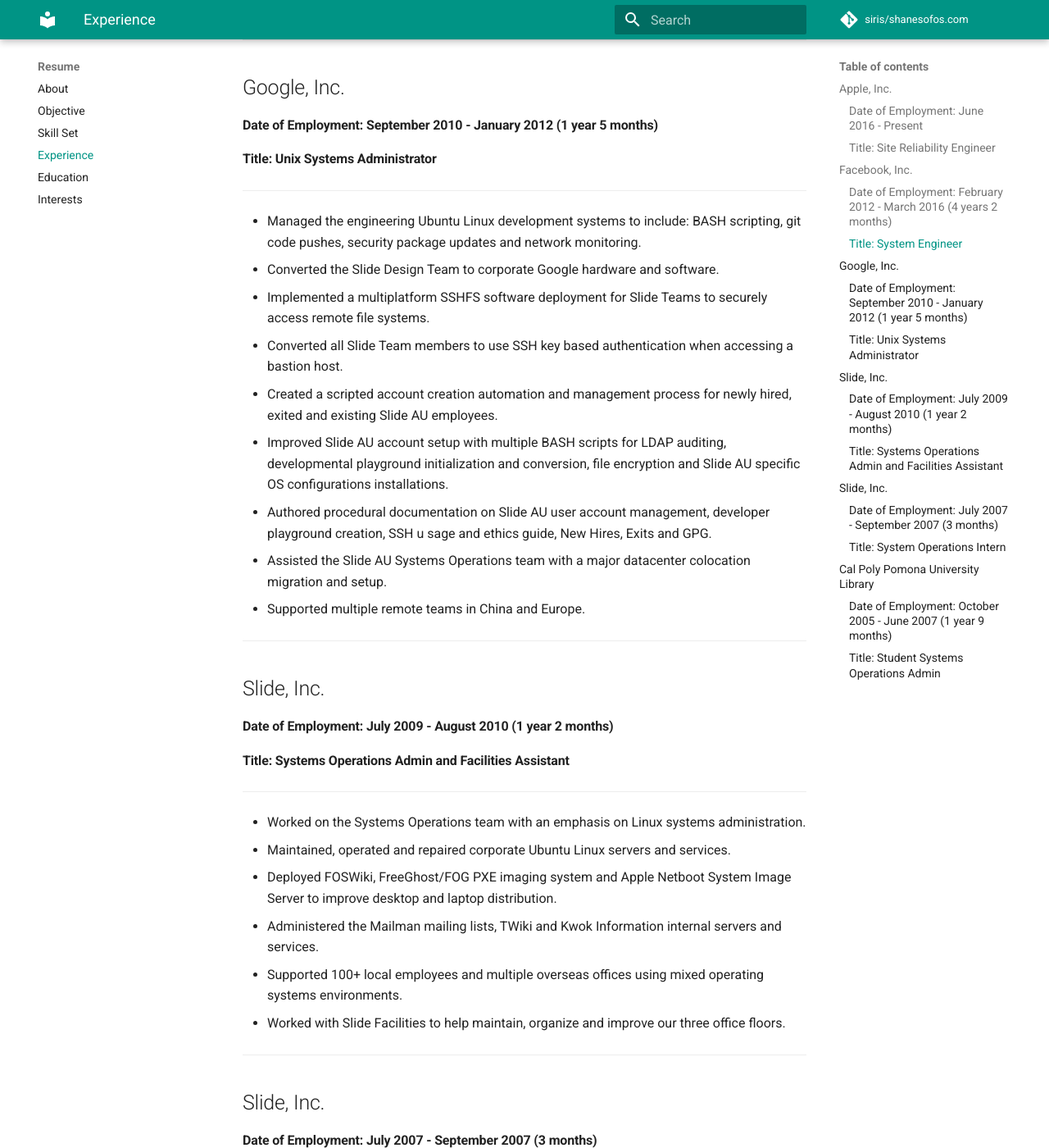
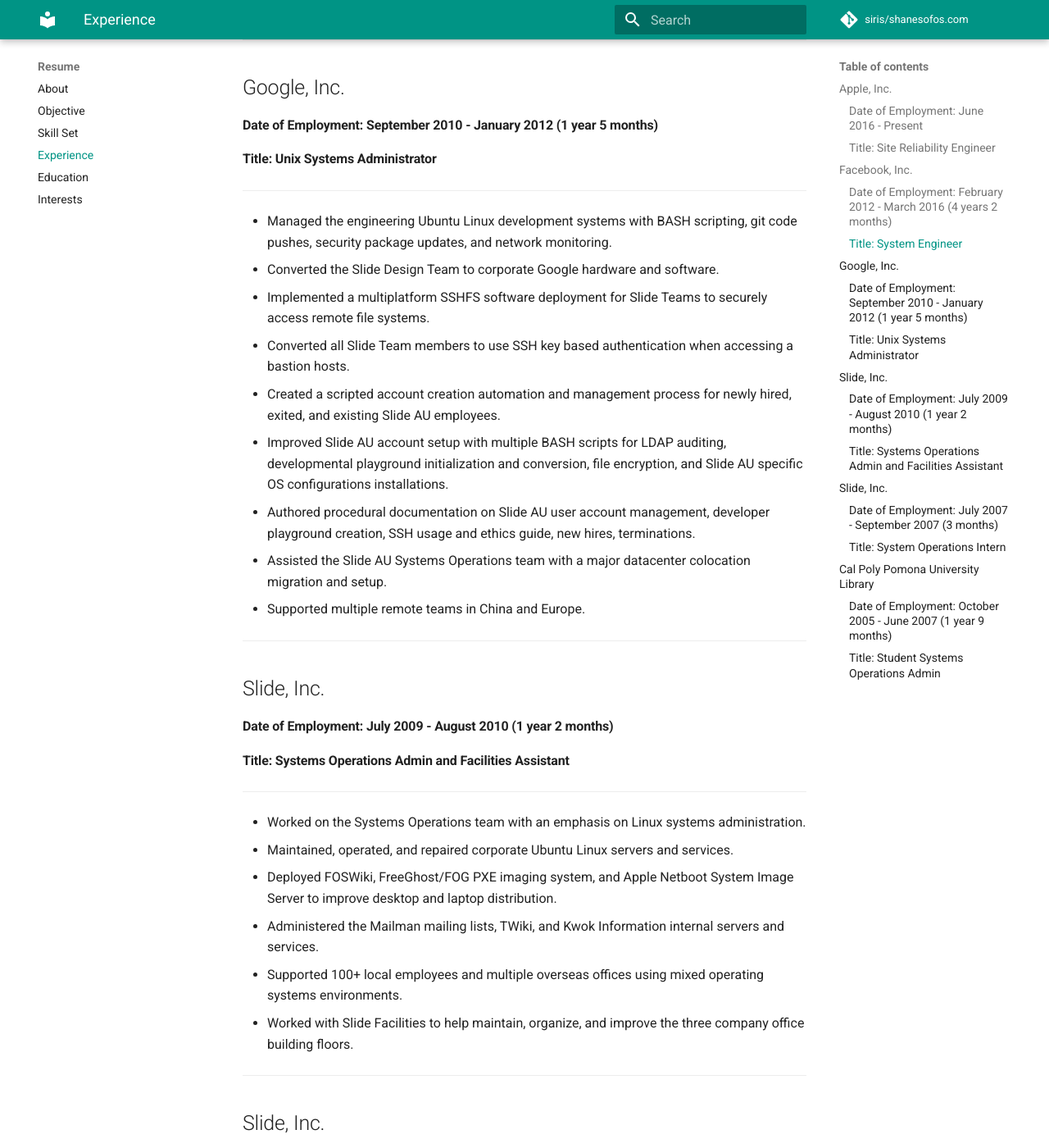
Before and after one commit to siris/shanesofos.com, an MkDocs documentation site: the page built from mkdocs/resume/experience.md, in a window 1280 px wide and 1400 px high, scrolled down 2704 px. Shown: the whole window at 82% size. Built offline with MkDocs 1.6.1 and Material for MkDocs 9.7.7, drawn with Linux system fonts in a browser that asks for light colours; comment, search, counter and statistics services are not loaded; old or Windows-style settings are respelled for this version of MkDocs; some of the changed text lies outside the part shown.

Commit message:
various mkdocs resume grammer fixes and updates

```diff
--- a/mkdocs/resume/experience.md
+++ b/mkdocs/resume/experience.md
@@ -67,13 +67,13 @@
 
 ---
 
-* Managed the engineering Ubuntu Linux development systems to include: BASH scripting, git code pushes, security package updates and network monitoring.
+* Managed the engineering Ubuntu Linux development systems with BASH scripting, git code pushes, security package updates, and network monitoring.
 * Converted the Slide Design Team to corporate Google hardware and software.
 * Implemented a multiplatform SSHFS software deployment for Slide Teams to securely access remote file systems.
-* Converted all Slide Team members to use SSH key based authentication when accessing a bastion host.
-* Created a scripted account creation automation and management process for newly hired, exited and existing Slide AU employees.
-* Improved Slide AU account setup with multiple BASH scripts for LDAP auditing, developmental playground initialization and conversion, file encryption and Slide AU specific OS configurations installations.
-* Authored procedural documentation on Slide AU user account management, developer playground creation, SSH u sage and ethics guide, New Hires, Exits and GPG.
+* Converted all Slide Team members to use SSH key based authentication when accessing a bastion hosts.
+* Created a scripted account creation automation and management process for newly hired, exited, and existing Slide AU employees.
+* Improved Slide AU account setup with multiple BASH scripts for LDAP auditing, developmental playground initialization and conversion, file encryption, and Slide AU specific OS configurations installations.
+* Authored procedural documentation on Slide AU user account management, developer playground creation, SSH usage and ethics guide, new hires, terminations.
 * Assisted the Slide AU Systems Operations team with a major datacenter colocation migration and setup.
 * Supported multiple remote teams in China and Europe.
 
@@ -88,11 +88,11 @@
 ---
 
 * Worked on the Systems Operations team with an emphasis on Linux systems administration.
-* Maintained, operated and repaired corporate Ubuntu Linux servers and services.
-* Deployed FOSWiki, FreeGhost/FOG PXE imaging system and Apple Netboot System Image Server to improve desktop and laptop distribution.
-* Administered the Mailman mailing lists, TWiki and Kwok Information internal servers and services.
+* Maintained, operated, and repaired corporate Ubuntu Linux servers and services.
+* Deployed FOSWiki, FreeGhost/FOG PXE imaging system, and Apple Netboot System Image Server to improve desktop and laptop distribution.
+* Administered the Mailman mailing lists, TWiki, and Kwok Information internal servers and services.
 * Supported 100+ local employees and multiple overseas offices using mixed operating systems environments.
-* Worked with Slide Facilities to help maintain, organize and improve our three office floors.
+* Worked with Slide Facilities to help maintain, organize, and improve the three company office building floors.
 
 ---
 
@@ -105,7 +105,7 @@
 * Collaborated with Systems Operations team members to support all Slide employee desktop and laptop computers.
 * Assisted in the physical hardware and software configuration maintenance of corporate Linux servers.
 * Collaborated with network engineering to fix and setup new corporate network infrastructure.
-* Implemented a new company wiki with TWiki to help improve employee communication, productivity and sharing of project critical information.
+* Implemented a new company wiki with TWiki to help improve employee communication, productivity, and sharing of project critical information.
 
 ---
 
```
Also changed, not shown: other parts of mkdocs/resume/experience.md (+10 -10 lines), mkdocs/resume/interests.md (+6 -6 lines), mkdocs/resume/skillset.md (+7 -4 lines), site/resume/experience/index.html, site/resume/interests/index.html, site/resume/skillset/index.html, site/search/search_index.json, site/sitemap.xml.
